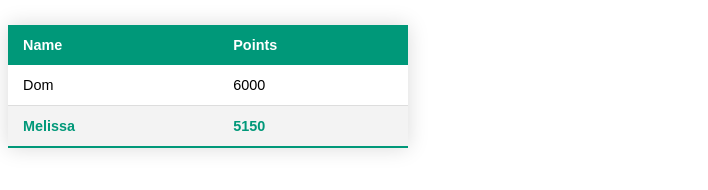
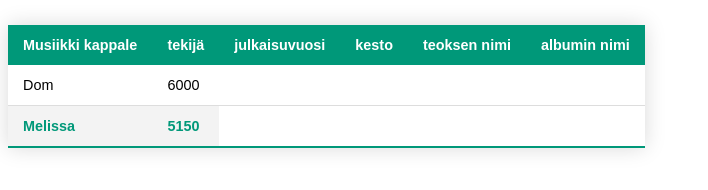
Before and after one commit to FIMARxTT/yyyyyyyyyyyyt.github.io, a plain HTML site: page index.html in a window 1280 px wide. Shown: the whole page, without its empty margins (0-708 px from the left). Drawn offline with Linux system fonts and the light colour scheme.

Commit message:
Update index.html

```diff
--- a/index.html
+++ b/index.html
@@ -10,8 +10,12 @@
 	<table class="styled-table">
     <thead>
         <tr>
-            <th>Name</th>
-            <th>Points</th>
+            <th>Musiikki kappale</th>
+            <th>tekijä</th>
+            <th>julkaisuvuosi</th>
+            <th>kesto</th>
+            <th>teoksen nimi</th>
+            <th>albumin nimi</th>
         </tr>
     </thead>
     <tbody>
```
